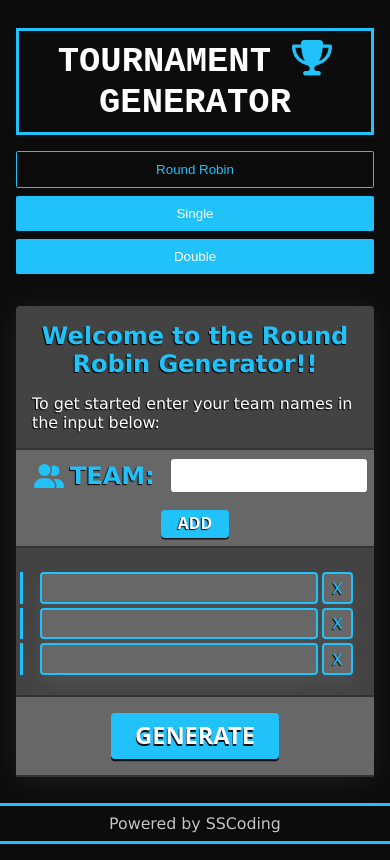
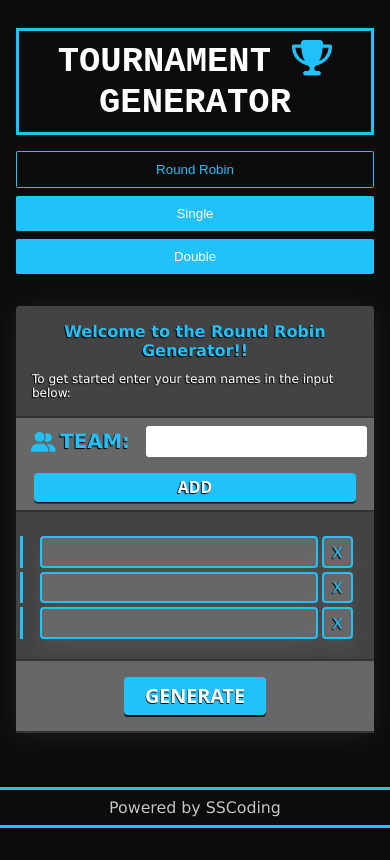
Before and after one commit to seanscott95/Tournament-Generator, a React (Vite) app: page /roundRobin in a window 390 px wide. Built offline with nearby package versions, Linux system fonts and the light colour scheme.

Commit message:
Removed margin on the game cards under 450px. Edited h2FontSize global scss variable. Edited width of the team name input and add button. Input is also 90% width on small screens.

```diff
--- a/src/index.css
+++ b/src/index.css
@@ -240,34 +240,6 @@ a:hover {
   align-items: center;
   gap: 1em;
 }
-.generatorContainer .inputGroupContainer .inputGroup {
-  display: flex;
-  align-items: center;
-  justify-content: center;
-  gap: 1em;
-  height: 100%;
-}
-.generatorContainer .inputGroupContainer .inputGroup .icon {
-  margin: 0.25em;
-  font-size: clamp(1rem, 4vw + 1rem, 1.5rem);
-}
-.generatorContainer .inputGroupContainer .inputGroup label {
-  font-weight: bold;
-  color: #21c1fa;
-  padding-left: 0.5em;
-  font-size: clamp(1rem, 4vw + 1rem, 1.5rem);
-  display: flex;
-  justify-content: flex-end;
-  align-items: center;
-}
-.generatorContainer .inputGroupContainer .inputGroup input {
-  line-height: 2.5;
-  width: 100%;
-  border-radius: 0.25em;
-  border: none;
-  padding: 0 1em;
-  margin-right: 0.5em;
-}
 .generatorContainer .inputGroupContainer button {
   background-color: #21c1fa;
   border: 1px solid transparent;
@@ -287,9 +259,40 @@ a:hover {
   text-shadow: -0.025em 0.075em rgb(17, 17, 17);
   line-height: 1.1;
   text-shadow: -1px 1px 1px #000000;
+  margin: 0 0.5em;
+  width: 100%;
+  max-width: 20vmin;
 }
 .generatorContainer .inputGroupContainer button:hover, .generatorContainer .inputGroupContainer button:focus {
   background-color: #0084ff;
+}
+.generatorContainer .inputGroupContainer .inputGroup {
+  display: flex;
+  align-items: center;
+  justify-content: center;
+  gap: 1em;
+  height: 100%;
+  width: 100%;
+}
+.generatorContainer .inputGroupContainer .inputGroup .icon {
+  margin: 0.25em;
+  font-size: clamp(0.7rem, 3vw + 0.5rem, 1.75rem);
+}
+.generatorContainer .inputGroupContainer .inputGroup label {
+  font-weight: bold;
+  color: #21c1fa;
+  padding-left: 0.5em;
+  font-size: clamp(0.7rem, 3vw + 0.5rem, 1.75rem);
+  display: flex;
+  justify-content: flex-end;
+  align-items: center;
+}
+.generatorContainer .inputGroupContainer .inputGroup input {
+  width: 100%;
+  border-radius: 0.25em;
+  border: none;
+  margin-right: 0.5em;
+  padding: 0.625em;
 }
 .generatorContainer .generateBtnContainer {
   width: 100%;
@@ -318,7 +321,7 @@ a:hover {
   transition: all 250ms;
   box-shadow: 0 0.1em rgb(17, 17, 17);
   text-shadow: -0.025em 0.075em rgb(17, 17, 17);
-  font-size: clamp(0.7rem, 4vw + 0.5rem, 1.75rem);
+  font-size: clamp(0.7rem, 3vw + 0.5rem, 1.75rem);
   max-width: 10em;
 }
 .generatorContainer .generateBtnContainer button:hover, .generatorContainer .generateBtnContainer button:focus {
@@ -395,23 +398,26 @@ a:hover {
   height: 100%;
   width: 100%;
 }
+.generatorContainer .generatedTable .generatedNamesList ul {
+  margin: 1em;
+}
 .generatorContainer .generatedTable .generatedNamesList .tournamentInfo {
   display: flex;
   justify-content: space-evenly;
   align-items: center;
+  flex-wrap: wrap;
+  gap: 0.75em;
   width: 100%;
-  padding: 0;
+  padding: 0 0.5em;
   margin: 1em 0;
 }
 .generatorContainer .generatedTable .generatedNamesList .tournamentInfo li {
-  font-size: clamp(1rem, 4vw + 1rem, 1.5rem);
+  font-size: clamp(0.7rem, 3vw + 0.5rem, 1.75rem);
   display: flex;
   gap: 0.5em;
   color: #fff;
   text-shadow: -1px 1px 1px #000000;
-}
-.generatorContainer .generatedTable .generatedNamesList ul {
-  margin: 1em;
+  margin: 0;
 }
 .generatorContainer .generatedTable .toggleShowByesInputGrp {
   width: 85%;
@@ -472,6 +478,7 @@ a:hover {
 }
 .generatorContainer .generatedTable .generatedTableItem .gameContainer .gameItemCard div h1 {
   color: #21c1fa;
+  margin: 0;
 }
 .generatorContainer .generatedTable .generatedTableItem .gameContainer .gameItemCard div p {
   border: 2px solid #21c1fa;
@@ -502,6 +509,12 @@ a:hover {
     padding: 0.25em 0;
     margin: 0.5em;
   }
+  .generatorContainer .heading h1 {
+    font-size: 1rem;
+  }
+  .generatorContainer .heading p {
+    font-size: 0.75rem;
+  }
 }
 @media (max-width: 450px) {
   .navbar ul {
@@ -510,6 +523,10 @@ a:hover {
   .inputGroupContainer {
     flex-wrap: wrap;
   }
+  .inputGroupContainer button {
+    margin: 0 2em;
+    min-width: 90%;
+  }
 }
 @media (max-width: 600px) {
   .infoContainer {
--- a/src/index.scss
+++ b/src/index.scss
@@ -1,7 +1,7 @@
 $fontSize: clamp(0.7rem, 2vw + 0.5rem, 1.2rem);
-$lrgFontSize: clamp(1rem, 4vw + 1rem, 1.5rem);
+$lrgFontSize: clamp(.7rem, 4vw + 1rem, 1.5rem);
 $h1FontSize: clamp(0.7rem, 3vw + .75rem, 2.5rem);
-$h2FontSize: clamp(0.7rem, 4vw + 0.5rem, 1.75rem);
+$h2FontSize: clamp(0.7rem, 3vw + 0.5rem, 1.75rem);
 $primaryColor: #21c1fa;
 $primaryOrange: #ff7300;
 $secondaryOrange: #fa6400;
@@ -295,39 +295,41 @@ a:hover {
     justify-content: space-evenly;
     align-items: center;
     gap: 1em;
+    button {
+      @include button;
+      line-height: 1.1;
+      text-shadow: -1px 1px 1px #000000;
+      margin: 0 .5em;
+      width: 100%;
+      max-width: 20vmin;
+    }
     .inputGroup {
       display: flex;
       align-items: center;
       justify-content: center;
       gap: 1em;
       height: 100%;
+      width: 100%;
       .icon {
         margin: .25em;
-        font-size: $lrgFontSize;
+        font-size: $h2FontSize;
       }
       label {
         font-weight: bold;
         color: $primaryColor;
         padding-left: 0.5em;
-        font-size: $lrgFontSize;
+        font-size: $h2FontSize;
         display: flex;
         justify-content: flex-end;
         align-items: center;
       }
       input {
-        line-height: 2.5;
         width: 100%;
         border-radius: .25em;
         border: none;
-        padding: 0 1em;
         margin-right: .5em;
+        padding: .625em;
       }
-    }
-
-    button {
-      @include button;
-      line-height: 1.1;
-      text-shadow: -1px 1px 1px #000000;
     }
   }
 
@@ -341,14 +343,12 @@ a:hover {
     padding: 1em 0;
     border-top: 2px solid rgb(0, 0, 0, 0.5);
     border-bottom: 2px solid rgb(0, 0, 0, 0.5);
-
     button {
       @include button;
       font-size: $h2FontSize;
       max-width: 10em;
     }
   }
-
   ul {
     margin-top: 1.5em;
     li {
@@ -357,11 +357,9 @@ a:hover {
       align-items: center;
       gap: 0.25em;
       font-size: $fontSize;
-
       &:not(:last-child) {
         margin-bottom: 0.25em;
       }
-
       div:first-child {
         @include teamNameListItem;
         display: flex;
@@ -370,15 +368,12 @@ a:hover {
         min-width: fit-content;
         width: 80%;
       }
-
       div:nth-child(2) {
         @include teamNameListItem;
-
         p {
           margin: 0.5em;
           transition: all 0.2s ease-in-out;
         }
-
         p:hover {
           color: #ff0000;
           cursor: pointer;
@@ -395,7 +390,6 @@ a:hover {
     gap: 0.5em;
     width: 100%;
     background: $primaryGrey;
-
     h1,
     h3 {
       font-style: italic;
@@ -403,31 +397,32 @@ a:hover {
       text-shadow: -1px 0 0 $secondaryGrey, -3px 0 2px #000000;
       margin: 0 0.25em;
     }
-
     .generatedNamesList {
       padding-top: 1em;
       height: 100%;
       width: 100%;
+      ul {
+        margin: 1em;
+      }
       .tournamentInfo {
         display: flex;
         justify-content: space-evenly;
         align-items: center;
+        flex-wrap: wrap;
+        gap: .75em;
         width: 100%;
-        padding: 0;
+        padding: 0 .5em;
         margin: 1em 0;
         li {
-          font-size: $lrgFontSize;
+          font-size: $h2FontSize;
           display: flex;
           gap: .5em;
           color: #fff;
           text-shadow: -1px 1px 1px #000000;
+          margin: 0;
         }
       }
-      ul {
-        margin: 1em;
-      }
     }
-
     .toggleShowByesInputGrp {
       width: 85%;
       margin: 1em;
@@ -447,7 +442,6 @@ a:hover {
         max-width: 20px;
       }
     }
-
     .generatedTableItem {
       display: flex;
       width: 100%;
@@ -463,7 +457,6 @@ a:hover {
         gap: 1em;
         height: 100%;
         width: 100%;
-
         .gameItemCard {
           h3 {
             width: 100%;
@@ -487,6 +480,7 @@ a:hover {
             border: 1px solid #1d1d1d;
             h1 {
               color: $primaryColor;
+              margin: 0;
             }
             p {
               border: 2px solid $primaryColor;
@@ -522,6 +516,14 @@ a:hover {
       margin: 0.5em;
     }
   }
+  .generatorContainer .heading {
+    h1 {
+      font-size: 1rem;
+    }
+    p {
+      font-size: .75rem;
+    }
+  }
 }
 @media (max-width: 450px) {
   .navbar ul {
@@ -529,6 +531,10 @@ a:hover {
   }
   .inputGroupContainer {
     flex-wrap: wrap;
+    button {
+      margin: 0 2em;
+      min-width: 90%;
+    }
   }
 }
 @media (max-width: 600px) {
```
Also changed, not shown: 1 other file (tests, documents, lock files or other folders).
